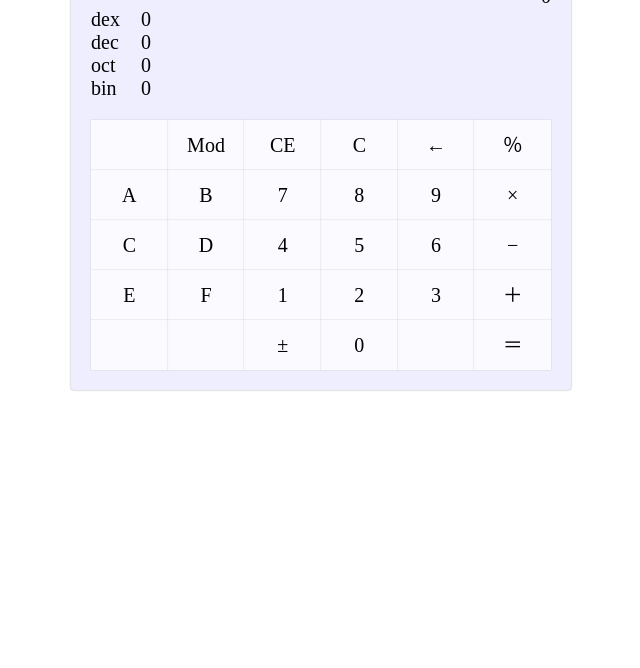
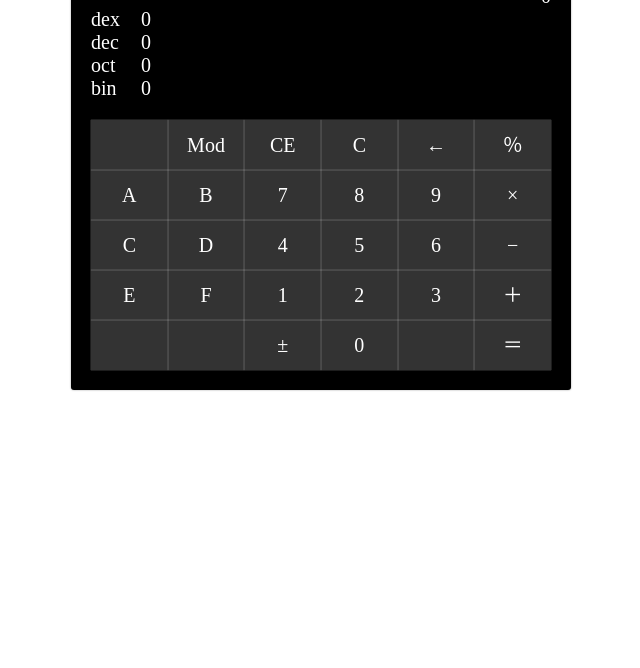
Before and after one commit to kevinptt0323/softdev-hw1, a plain HTML site: page index.html in a window 1280 px wide. Shown: the part 132-800 px from the top of the page, without its empty margins (319-959 px from the left). Drawn offline with Linux system fonts and the light colour scheme.

Commit message:
add theme-black

```diff
--- a/style.css
+++ b/style.css
@@ -10,7 +10,8 @@ body { margin: 0; padding: 0; top: 0; left: 0; }
 	font-size: 20px;
 	box-shadow: 0 0 2px rgba(0, 0, 0, .4);
 	border-radius: 3px;
-	background: #eef;
+	background: #000;
+	color: #fff;
 }
 
 .title {
@@ -49,12 +50,12 @@ body { margin: 0; padding: 0; top: 0; left: 0; }
 	text-align: center;
 	line-height: 50px;
 	transition: box-shadow .2s, transform .2s, background .2s;
-	background: rgba(255, 255, 255, 0.8);
+	background: rgba(255, 255, 255, 0.2);
 }
 
 .button:hover {
 	box-shadow: 0 0 5px #999;
 	z-index: 20;
 	transform: scale(1.2);
-	background: rgba(255, 255, 255, 1);
+	background: rgba(0, 0, 0, 1);
 }
```
